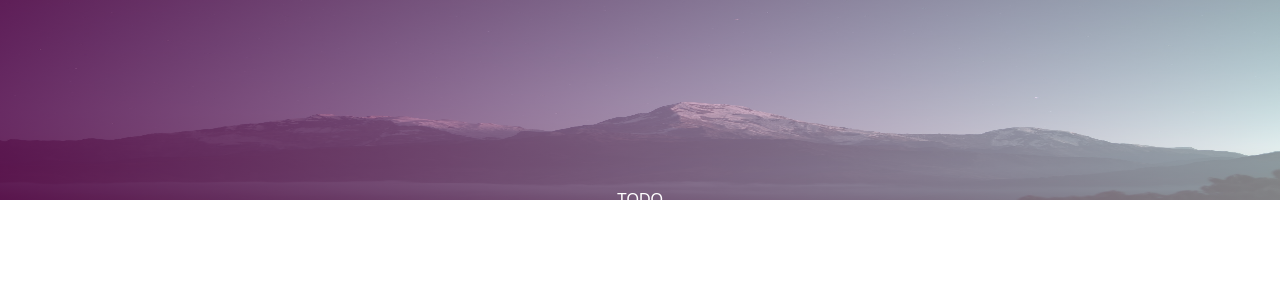
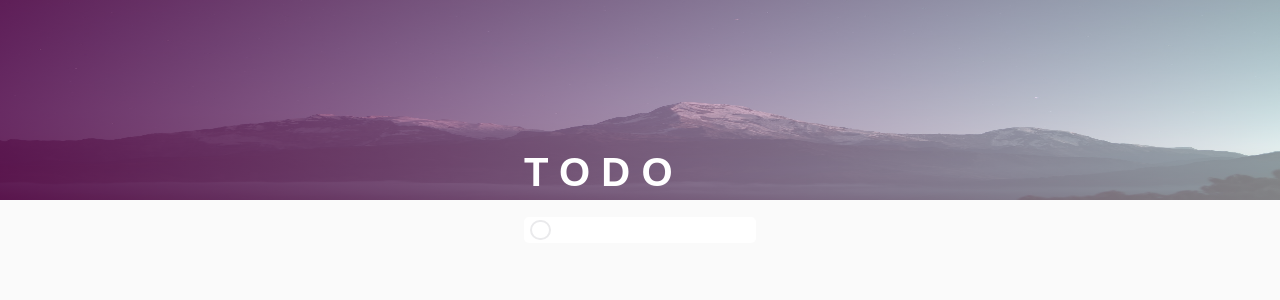
Before and after one commit to assembler-institute/reactjs-wish-list, a React (Create React App) app: page / in a window 1280 px wide. Shown: the top 300 px of the page. Built offline with nearby package versions, Linux system fonts and the light colour scheme.

Commit message:
Added input fields

```diff
--- a/src/App.js
+++ b/src/App.js
@@ -1,11 +1,15 @@
 import React from "react";
 import Header from "./components/Header";
+import TaskInput from "./components/TaskInput";
 import "./app.scss";
 
 function App() {
   return (
     <main>
       <Header />
+      <article>
+        <TaskInput />
+      </article>
     </main>
   );
 }
--- a/src/app.scss
+++ b/src/app.scss
@@ -1,6 +1,8 @@
 @use "assets/styles/_typography.scss" as fonts;
+@use "assets/styles/_variables.scss" as variables;
 
 body {
+  background-color: #fafafa;
   margin: 0;
   font-family: fonts.$mainFont;
   background-image: linear-gradient(
@@ -17,15 +19,58 @@ body {
     display: flex;
     flex-direction: column;
     justify-content: center;
+    align-items: center;
   }
 }
 
 header {
+  letter-spacing: 0.7rem;
   color: white;
+  font-weight: 550;
+  font-size: 2.5rem;
+  align-self: flex-start;
 }
 main {
+  max-width: 80%;
   display: flex;
   flex-direction: column;
   align-items: center;
   justify-content: center;
 }
+
+article {
+  margin: 15px 0;
+  width: 100%;
+  border-radius: 5px;
+  border: none;
+}
+
+fieldset {
+  align-items: center;
+  justify-content: space-around;
+  display: flex;
+  flex-direction: row-reverse;
+  border-radius: 5px;
+  background-color: white;
+
+  input {
+    width: 80%;
+    border: none;
+  }
+
+  .inputCheck {
+    background: white;
+    width: 1.3em;
+    height: 1.3em;
+    border-radius: 50%;
+    appearance: none;
+    border: 2px solid #eaeaec;
+  }
+  .inputCheck:hover {
+    border: 3px solid variables.$gradient;
+  }
+
+  .inputCheck:checked {
+    background: variables.$gradient;
+  }
+}
--- a/src/assets/styles/_variables.scss
+++ b/src/assets/styles/_variables.scss
@@ -0,0 +1,6 @@
+$gray: #fafafa;
+$gradient: linear-gradient(
+  to top right,
+  rgba(245, 246, 252, 0.52),
+  rgba(117, 19, 93, 0.73)
+);
--- /dev/null
+++ b/src/components/TaskInput/TaskInput.js
@@ -0,0 +1,10 @@
+import React from "react";
+
+export default function TaskInput() {
+  return (
+    <fieldset>
+      <input type="text" name="taskInput" data-testid="create-todo-input" />
+      <input type="checkbox" name="check" className="inputCheck" />
+    </fieldset>
+  );
+}
--- /dev/null
+++ b/src/components/TaskInput/index.js
@@ -0,0 +1 @@
+export { default } from "./TaskInput";
```
